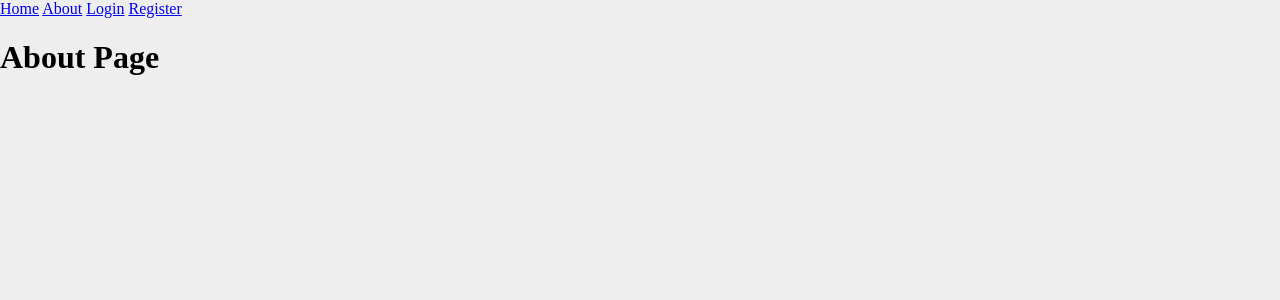
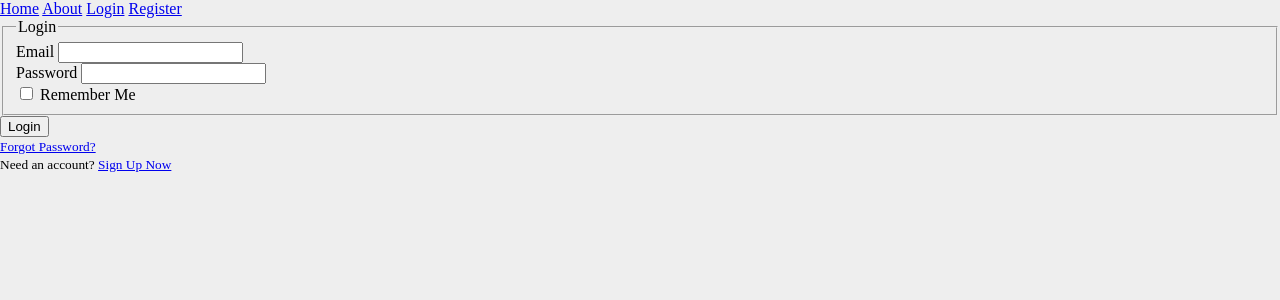
Before and after one commit to starlightromero/flask-blog, a Flask app: page /login in a window 1280 px wide. Shown: the top 300 px of the page. Run offline with Flask 2, Linux system fonts and the light colour scheme.

Commit message:
added login form

```diff
--- a/templates/login.html
+++ b/templates/login.html
@@ -1,6 +1,50 @@
 {% extends 'base.html' %}
 {% block content %}
 
-<h1>About Page</h1>
+<form method="POST">
+  {{ form.hidden_tag() }}
+  <fieldset>
+    <legend>Login</legend>
+    <div>
+      {{ form.email.label }}
+      {% if form.email.errors %}
+        {{ form.email(class="is-invalid") }}
+        <div class="invalid-feedback">
+          {% for error in form.email.errors %}
+            {{ error }}
+          {% endfor %}
+        </div>
+      {% else %}
+        {{ form.email }}
+      {% endif %}
+    </div>
+    <div>
+      {{ form.password.label }}
+      {% if form.password.errors %}
+        {{ form.password(class="is-invalid") }}
+        <div class="invalid-feedback">
+          {% for error in form.password.errors %}
+            {{ error }}
+          {% endfor %}
+        </div>
+      {% else %}
+        {{ form.password }}
+      {% endif %}
+    </div>
+    <div>
+      {{ form.remember }}
+      {{ form.remember.label }}
+    </div>
+  </fieldset>
+  <div>
+    {{ form.submit }}
+  </div>
+  <small><a href="#">Forgot Password?</a></small>
+</form>
+<div>
+  <small>
+    Need an account? <a href="{{ url_for('register') }}">Sign Up Now</a>
+  </small>
+</div>
 
 {% endblock %}
```
